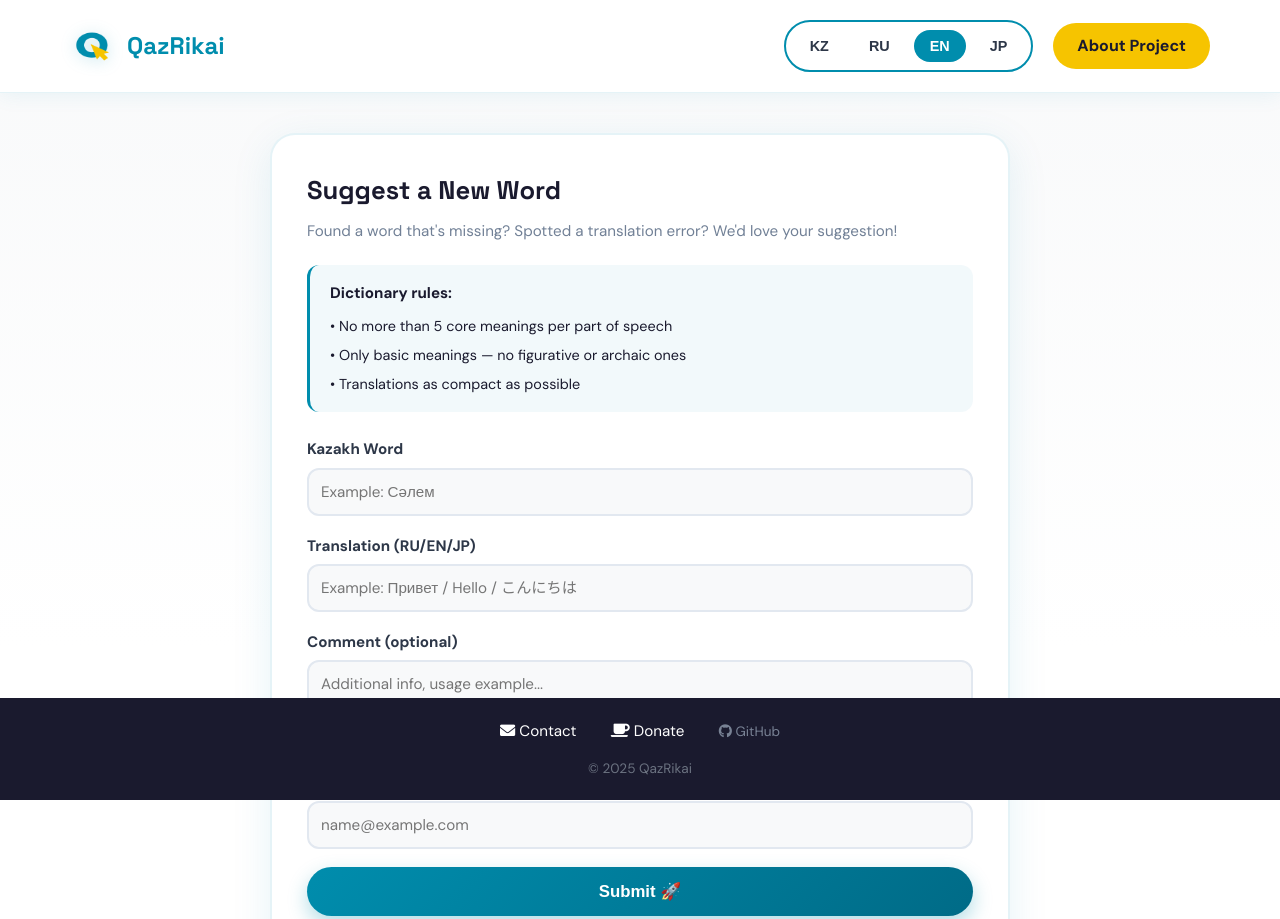
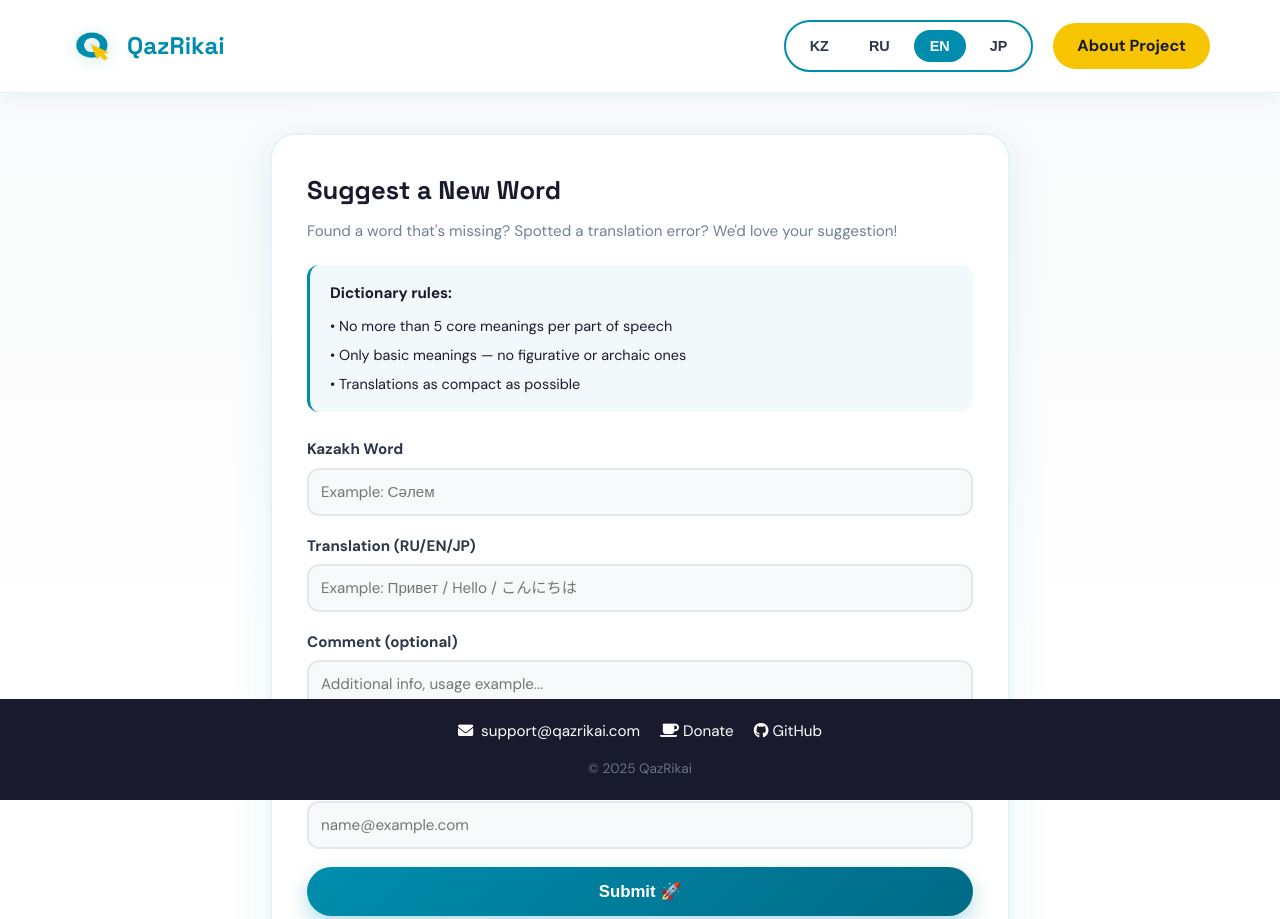
Before and after one commit to QazRikai/qazrikai-web, a plain HTML site: page suggest.html in a window 1280 px wide. Shown: the top 919 px of the page. Drawn offline with Linux system fonts and the light colour scheme.

Commit message:
Update suggest.html
changed contact link to text

```diff
--- a/suggest.html
+++ b/suggest.html
@@ -33,7 +33,6 @@
             background: linear-gradient(180deg, var(--light) 0%, white 50%);
             line-height: 1.6;
             min-height: 100vh;
-            /* Отступ снизу, чтобы контент не перекрывался выезжающим футером */
             padding-bottom: 120px;
         }
 
@@ -423,28 +422,30 @@
 
         .footer-links {
             margin-bottom: 15px;
+            display: flex;
+            justify-content: center;
+            align-items: center;
+            flex-wrap: wrap;
+            gap: 20px;
         }
 
-        .footer-links a {
+        .footer-links a,
+        .footer-links .static-text {
             color: white;
-            margin: 0 15px;
             text-decoration: none;
             transition: color 0.3s;
             font-size: 0.95rem;
         }
 
+        .footer-links .static-text {
+            cursor: text; /* Чтобы было понятно, что это текст, а не ссылка */
+            display: inline-flex;
+            align-items: center;
+            gap: 8px;
+        }
+
         .footer-links a:hover {
             color: var(--accent);
-        }
-
-        .footer-links .github-link {
-            color: #a0aec0;
-            font-size: 0.85rem;
-            opacity: 0.7;
-        }
-
-        .footer-links .github-link:hover {
-            opacity: 1;
         }
 
         .footer-copyright {
@@ -524,9 +525,10 @@
 
     <footer>
         <div class="footer-links">
-            <a href="mailto:support@qazrikai.com"><i class="fas fa-envelope"></i> <span id="footerContact">Байланыс / Контакты</span></a>
+            <span class="static-text"><i class="fas fa-envelope"></i> support@qazrikai.com</span>
+
             <a href="https://www.buymeacoffee.com/qazrikai" target="_blank"><i class="fas fa-coffee"></i> Donate</a>
-            <a href="https://github.com/QazRikai" target="_blank" class="github-link"><i class="fab fa-github"></i> GitHub</a>
+            <a href="https://github.com/QazRikai" target="_blank"><i class="fab fa-github"></i> GitHub</a>
         </div>
         <p class="footer-copyright">&copy; 2025 QazRikai</p>
     </footer>
@@ -568,7 +570,7 @@
                 btnBug: '🐛 Ақаулық туралы хабарлау',
                 btnFeedback: '💬 Пікір жазу',
                 btnNewWord: '📝 Жаңа сөз ұсыну',
-                footerContact: 'Байланыс',
+                // footerContact удален, так как там теперь статический email
                 formTitleNewWord: 'Жаңа сөз ұсыну',
                 formIntroNewWord: 'Сөздікте жоқ сөзді таптыңыз ба? Немесе аудармада қате байқадыңыз ба? Сіздің ұсынысыңызды қуана қабылдаймыз!',
                 rulesTitle: 'Сөздік ережелері:',
@@ -607,7 +609,6 @@
                 btnBug: '🐛 Сообщить о баге',
                 btnFeedback: '💬 Написать отзыв',
                 btnNewWord: '📝 Предложить слово',
-                footerContact: 'Контакты',
                 formTitleNewWord: 'Предложить новое слово',
                 formIntroNewWord: 'Нашли слово, которого нет в словаре? Или заметили ошибку в переводе? Будем рады вашему предложению!',
                 rulesTitle: 'Правила словаря:',
@@ -646,7 +647,6 @@
                 btnBug: '🐛 Report a Bug',
                 btnFeedback: '💬 Write Feedback',
                 btnNewWord: '📝 Suggest a Word',
-                footerContact: 'Contact',
                 formTitleNewWord: 'Suggest a New Word',
                 formIntroNewWord: 'Found a word that\'s missing? Spotted a translation error? We\'d love your suggestion!',
                 rulesTitle: 'Dictionary rules:',
@@ -685,7 +685,6 @@
                 btnBug: '🐛 バグを報告',
                 btnFeedback: '💬 フィードバックを書く',
                 btnNewWord: '📝 単語を提案',
-                footerContact: '連絡先',
                 formTitleNewWord: '新しい単語を提案',
                 formIntroNewWord: '辞書にない単語を見つけましたか？翻訳の誤りに気づきましたか？ご提案をお待ちしています！',
                 rulesTitle: '辞書のルール:',
@@ -726,7 +725,7 @@
             const t = translations[lang];
 
             document.getElementById('btnHome').textContent = t.btnHome;
-            document.getElementById('footerContact').textContent = t.footerContact;
+            // footerContact больше не обновляем, он статичен
             renderForm(currentFormType);
         }
 
@@ -924,7 +923,6 @@
             const scrollPosition = window.scrollY + window.innerHeight;
             const documentHeight = document.documentElement.scrollHeight;
 
-            // Если до низа страницы осталось меньше 10 пикселей (или страница короткая)
             if (scrollPosition >= documentHeight - 10) {
                 footer.classList.add('visible');
             } else {
@@ -938,7 +936,6 @@
         // Init
         updateLanguage(currentLang);
         renderForm('new_word');
-        // Проверяем футер при загрузке (вдруг страница короткая)
         setTimeout(checkFooter, 500);
 
     </script>
```
